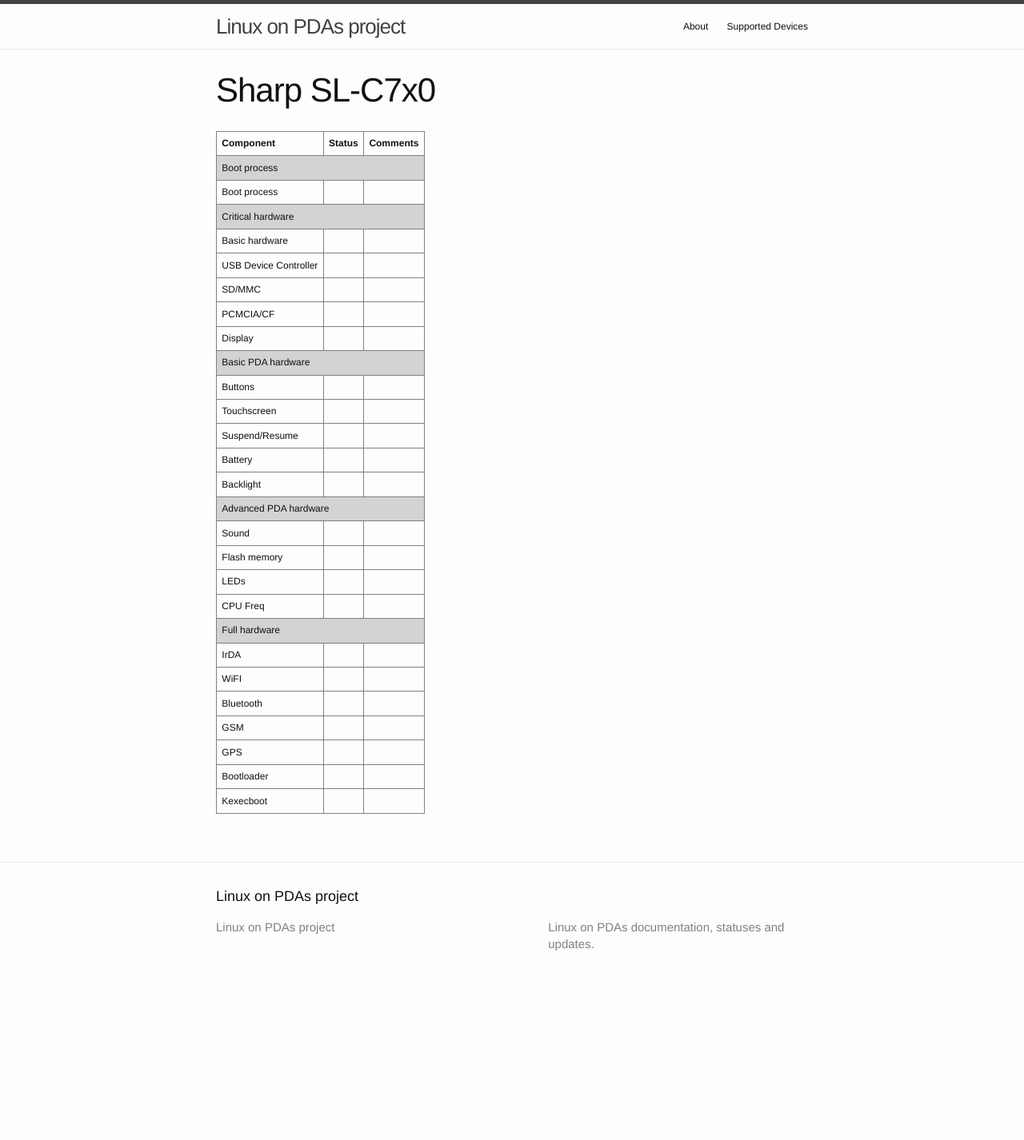
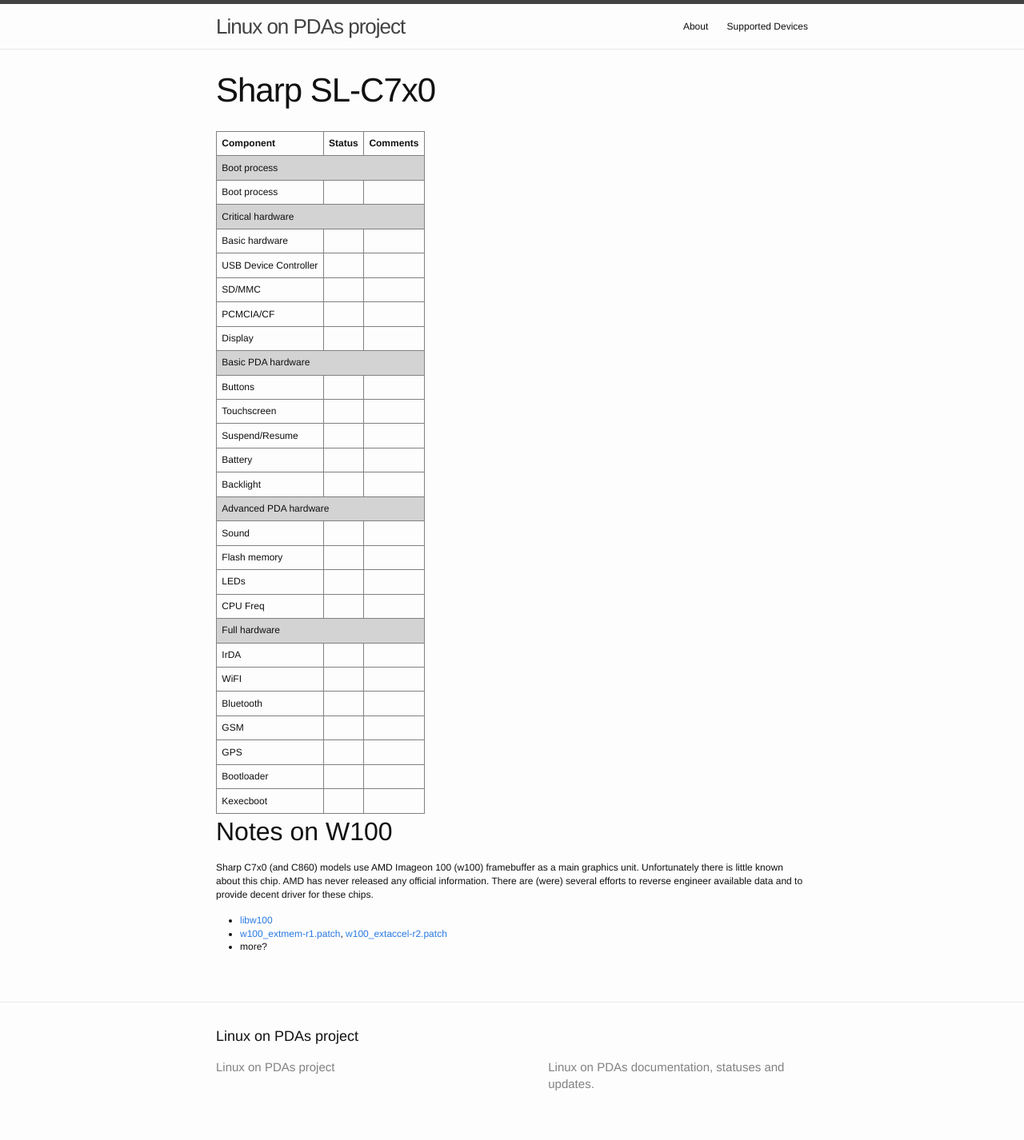
Before and after one commit to LinuxPDA/linuxpda.github.io, a Jekyll site: the page built from _devices/Sharp/Zaurus/slc07x0.md, in a window 1280 px wide. Shown: the whole page at 80% size. Built offline with Jekyll 4.4.1, drawn with Linux system fonts in a browser that asks for light colours; before the commit the page ends 1251 px from its top, so only the background shows below that.

Commit message:
Add information on w100

```diff
--- a/_devices/Sharp/Zaurus/slc07x0.md
+++ b/_devices/Sharp/Zaurus/slc07x0.md
@@ -4,3 +4,15 @@
 family: Zaurus
 model: SL-C7x0
 ---
+
+Notes on W100
+-------------
+
+Sharp C7x0 (and C860) models use AMD Imageon 100 (w100) framebuffer as a main graphics unit.
+Unfortunately there is little known about this chip. AMD has never released any official
+information. There are (were) several efforts to reverse engineer available data and
+to provide decent driver for these chips.
+
+* [libw100](http://sourceforge.net/p/libw100/code/HEAD/tree/trunk/)
+* [w100_extmem-r1.patch](http://www.rpsys.net/openzaurus/patches/w100_extmem-r1.patch), [w100_extaccel-r2.patch](http://www.rpsys.net/openzaurus/patches/w100_extaccel-r2.patch)
+* more?
```
